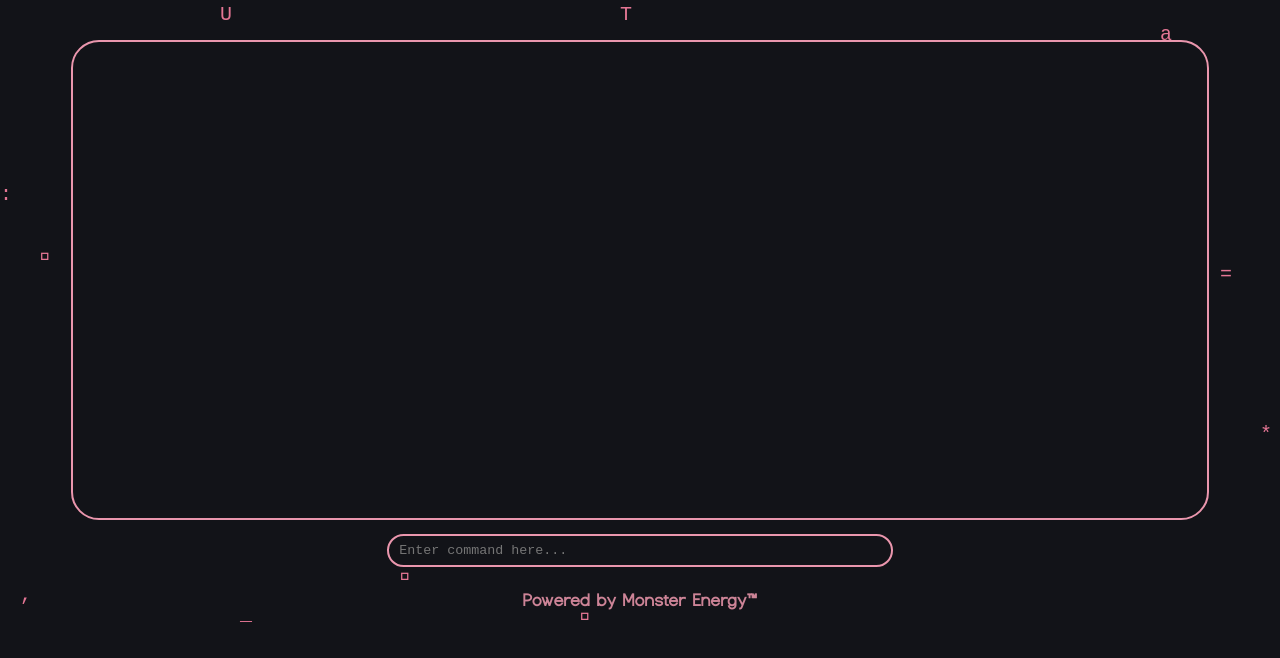
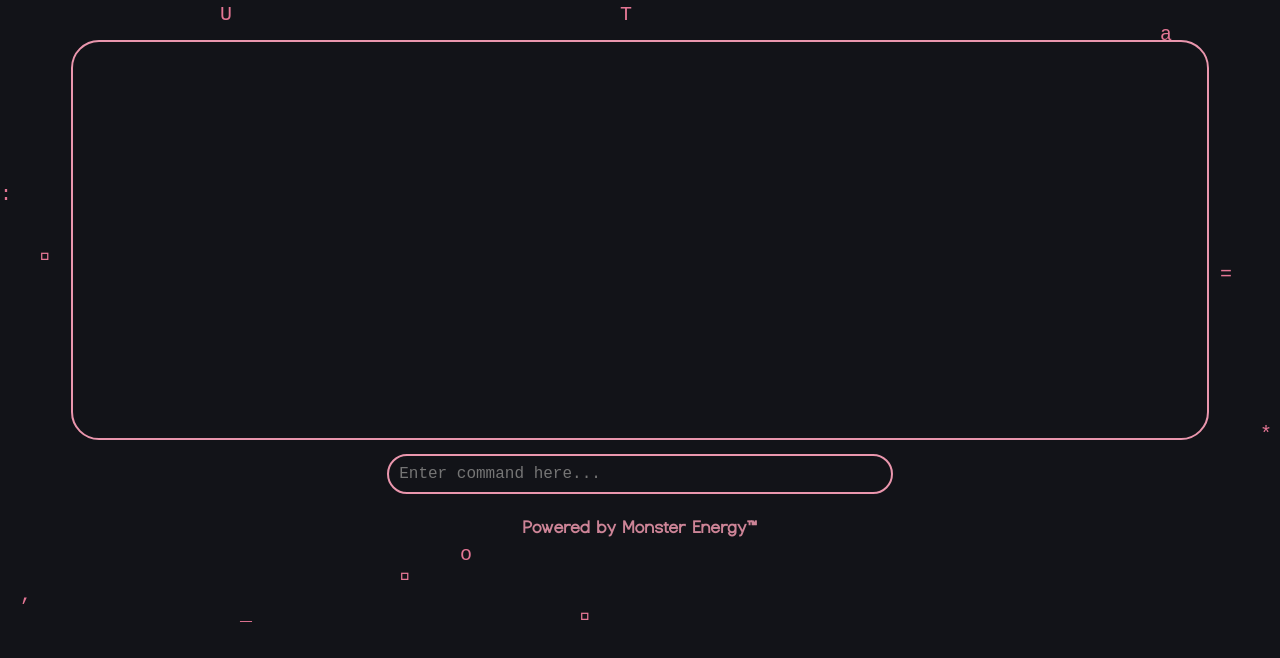
Before and after one commit to Stock-Inc/femboymatrix, a plain HTML site: page console/index.html in a window 1280 px wide. Shown: the part 100-758 px from the top of the page. Drawn offline with Linux system fonts and the light colour scheme.

Commit message:
i am a moron

```diff
--- a/console/console_style.css
+++ b/console/console_style.css
@@ -5,11 +5,13 @@ html {
     margin: 4px 0;
     box-sizing: border-box;
     font-family: Hack, monospace;
+    font-size: 100%;
     color: #ea96ad;
     background-color: #121318;
     border-radius: 28px;
     border: 2px solid #ea96ad;
     transition: width 0.4s ease-in-out;
+    height: 5vh;
   }
 
   table{
@@ -20,11 +22,25 @@ html {
     font-family: Hack, monospace;
     padding: 16px;
     width: 90%;
-    height: 50%;
+    height: 50vh;
     margin-bottom: 10px;
   }
 
   input[type=text]:focus {
     width: 90%;
   }
+
+  @media only screen and (min-width: 1080px) {
+    table{
+      color: #ea96ad;
+      background-color: #121318;
+      border-radius: 28px;
+      border: 2px solid #ea96ad;
+      font-family: Hack, monospace;
+      padding: 16px;
+      width: 90%;
+      height: 50vh;
+      margin-bottom: 10px;
+    }
+  }
 }
--- a/console/index.html
+++ b/console/index.html
@@ -6,8 +6,7 @@
     <style>
       @font-face { font-family: Dustismo; src: url('../Dustismo.ttf');}
     </style>
-    <link href="../style.css" rel="stylesheet" type="text/css" />
-    <link href="console_style.css" rel="stylesheet" type="text/css" />
+
     <div class='sticky-div'>
       <div class="container">
         <h1 style="background-color: #121318;">
@@ -18,12 +17,16 @@
     <div class="sticky-canvas-div">
       <canvas id='canv'></canvas>
     </div>
+    <meta charset="utf-8">
+    <meta name="viewport" content="width=device-width">
+    <link href="../style.css" rel="stylesheet" type="text/css" />
+    <link href="console_style.css" rel="stylesheet" type="text/css" />
   </head>
 
   <body>
     <div class='container'>
       <div class="centered" id="test">
-        <table id="outputLog" style="height:60vh; overflow: auto; display: block;"></table>
+        <table id="outputLog" style="overflow: auto; display: block;"></table>
       </div>
       <div class='row-container' id="inputLine">
         <input type="text" id='command' name='commandline' placeholder='Enter command here...'>
```
